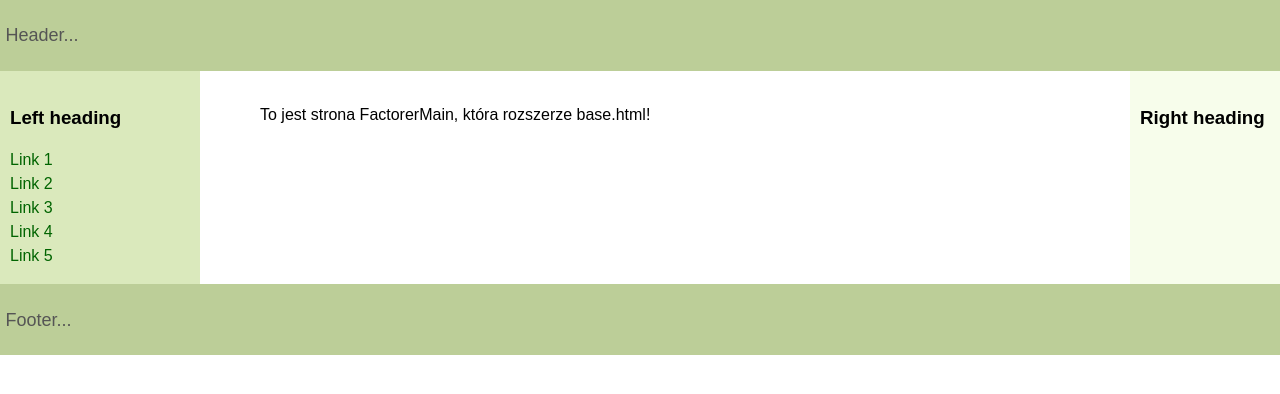
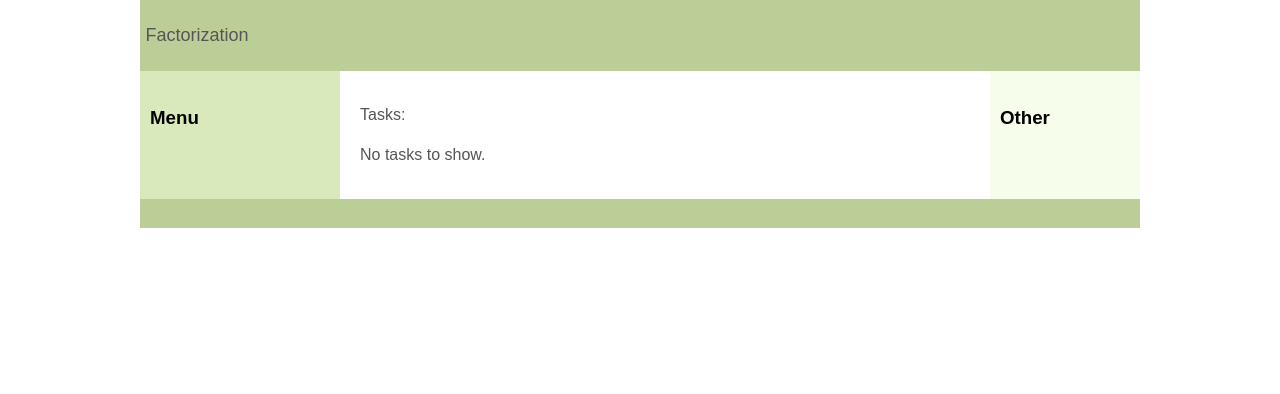
Before and after one commit to maciejKolanski/FactorerWebsite, a Django app: page /FactorerMain/ in a window 1280 px wide. Shown: the top 394 px of the page. Run offline with Django 3.2, Linux system fonts and the light colour scheme; data that the repository does not hold is empty.

Commit message:
Poprawiony styl, model FactoreMain i do tego wyświetlanie przykładowych danych z bazy danych na stronie dla pokazu.

```diff
--- a/FactorerMain/views.py
+++ b/FactorerMain/views.py
@@ -1,5 +1,8 @@
 from django.views.generic import View
+from django.core.exceptions import ObjectDoesNotExist
 from django.shortcuts import render
+from .models import *
+import operator
 
 # Create your views here.
 
@@ -7,4 +10,5 @@ class IndexView(View):
     template_name = 'FactorerMain/index.html'
 
     def get(self, request, *args, **kwargs):
-        return render(request, self.template_name)
+        tasks = Task.objects.order_by('number_to_factor')
+        return render(request, self.template_name, {'tasks': tasks})
--- a/static/style.css
+++ b/static/style.css
@@ -1,5 +1,10 @@
+html {
+}
+
 body {
 	min-width: 630px;
+	max-width: 1000px;
+	margin: 0 auto;
 }
 
 #container {
@@ -49,23 +54,8 @@ body {
 	margin-bottom: -1000em;
 }
 
-/* Fix for the footer */
-* html body {
-	overflow: hidden;
-}
-
-* html #footer-wrapper {
-	float: left;
-	position: relative;
-	width: 100%;
-	padding-bottom: 10010px;
-	margin-bottom: -10000px;
-	background: #fff;
-}
-
 /* Aesthetics */
 body {
-	margin: 0;
 	padding: 0;
 	font-family:Sans-serif;
 	line-height: 1.5em;
@@ -92,6 +82,10 @@ nav ul a {
 	background: #BCCE98;
 }
 
+.tab{
+	margin-left: 40px;
+}
+
 #left {
 	background: #DAE9BC;
 }
--- a/templates/FactorerMain/index.html
+++ b/templates/FactorerMain/index.html
@@ -1,7 +1,25 @@
 {% extends 'base.html' %}
 
 {% block content %}
-    <ul>
-        To jest strona FactorerMain, która rozszerze base.html!
-    </ul>
+    <p>Tasks:</p>
+    {% if tasks %}
+        <table cellpadding="10">
+        <tr>
+            <td>Number</td>
+            <td>User</td>
+            <td>Algorithm</td>
+            <td>Date</td>
+        </tr>
+        {% for task in tasks %}
+            <tr>
+                <td>{{ task.number_to_factor }}</td>
+                <td>{{ task.user }}</td>
+                <td>{{ task.algorithm }}</td>
+                <td>{{ task.job_date }}</td>
+            </tr>
+        {% endfor %}
+        </table>
+    {% else %}
+        <p>No tasks to show.</p>
+    {% endif %}
 {% endblock%}
--- a/templates/base.html
+++ b/templates/base.html
@@ -3,13 +3,13 @@
 <html>
 <head>
 	<meta http-equiv="Content-Type" content="text/html; charset=UTF-8">
-	<title>{% block title %}3 Column Layout{% endblock %}</title>
+	<title>{% block title %}Main{% endblock %}</title>
 	<link rel="stylesheet" href="/static/style.css">
 </head>
 
 <body>
 	{% block header %}
-	<header id="header"><p>Header...</p></header>
+	<header id="header"><p>Factorization</p></header>
 	{% endblock %}
 
 	<div id="container">
@@ -24,26 +24,21 @@
 
 		<nav id="left" class="column">
 			{% block sidebar %}
-			<h3>Left heading</h3>
+			<h3>Menu</h3>
 			<ul>
-				<li><a href="#">Link 1</a></li>
-				<li><a href="#">Link 2</a></li>
-				<li><a href="#">Link 3</a></li>
-				<li><a href="#">Link 4</a></li>
-				<li><a href="#">Link 5</a></li>
 			</ul>
 			{% endblock %}
 		</nav>
 
 		<div id="right" class="column">
-			<h3>Right heading</h3>
-			<p><script>generateText(1)</script></p>
+			<h3>Other</h3>
+			<p></p>
 		</div>
 
 	</div>
 
 	<div id="footer-wrapper">
-		<footer id="footer"><p>Footer...</p></footer>
+		<footer id="footer"><p></p></footer>
 	</div>
 
 </body>
```
Also changed, not shown: FactorerMain/models.py (+10 -1 lines), FactorerMain/migrations/0002_task_job_date.py (added).
